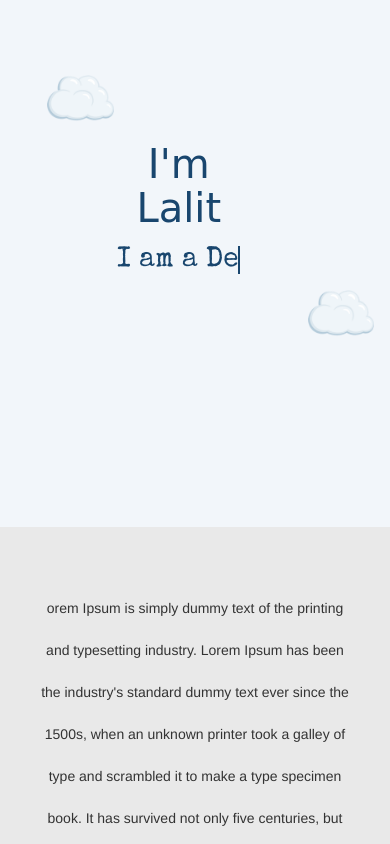
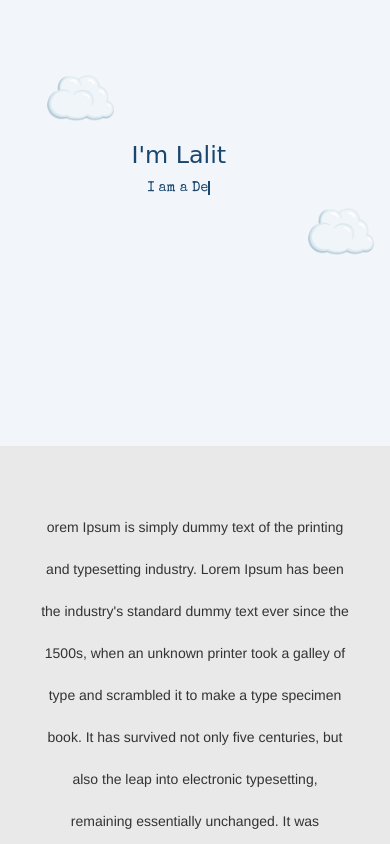
Before and after one commit to Lalitdibyadarshan/portfolio, a plain HTML site: page index.html in a window 390 px wide. Shown: the top 844 px of the page. Drawn offline with nearby package versions, Linux system fonts and the light colour scheme; a web font is replaced by a local one.

Commit message:
updated media query

```diff
--- a/css/main.css
+++ b/css/main.css
@@ -78,3 +78,16 @@ background-color: rgba(209, 222, 236, 0.281);
     }
 
 }
+@media (max-width:442px){
+    #name h1{
+
+        font-size: 170%;
+
+
+
+    }
+    #name p{
+        font-size: 100%;
+    }
+
+}
```
